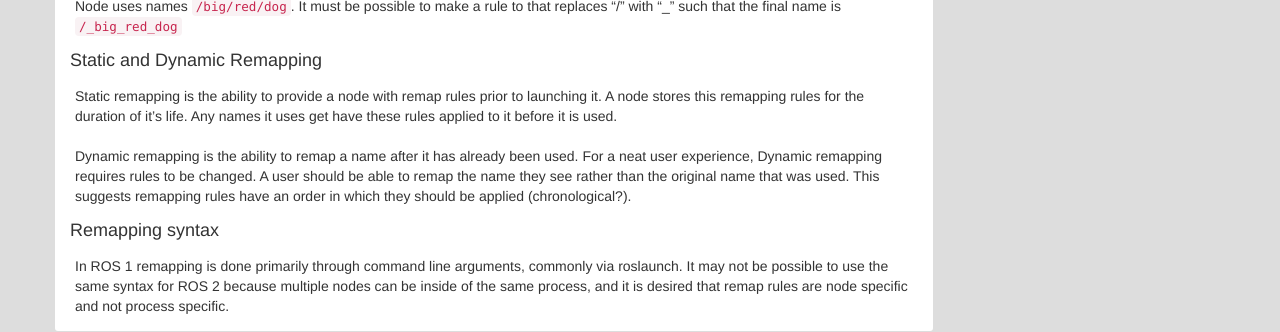
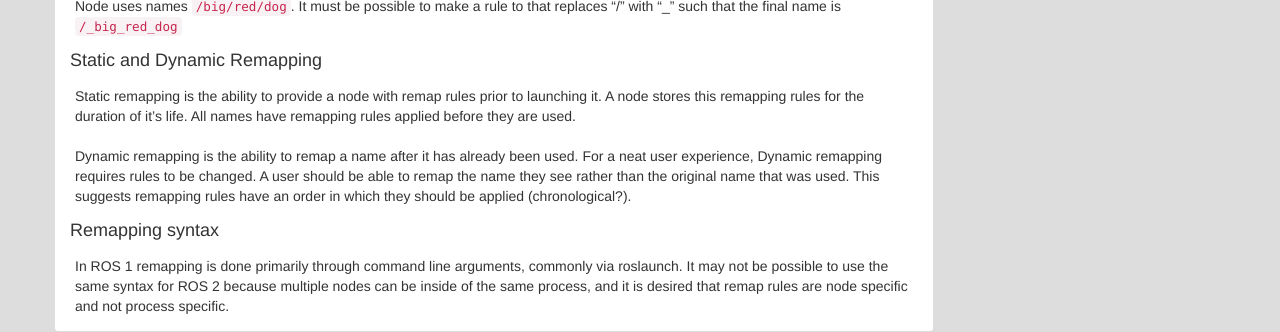
Before and after one commit to ros2/design, a Jekyll site: the page built from articles/remapping.md, in a window 1280 px wide and 900 px high, scrolled down 1018 px. Shown: the part 478-810 px from the top of the window. Built offline with Jekyll 4.4.1, drawn with Linux system fonts in a browser that asks for light colours; nearby versions of some CDN libraries; our own code applies the rules of GitHub Pages for plain Markdown files.

Commit message:
Nonsensical sentence fixed

```diff
--- a/articles/remapping.md
+++ b/articles/remapping.md
@@ -88,7 +88,7 @@
 #### Static and Dynamic Remapping
 Static remapping is the ability to provide a node with remap rules prior to launching it.
 A node stores this remapping rules for the duration of it's life.
-Any names it uses get have these rules applied to it before it is used.
+All names have remapping rules applied before they are used.
 
 Dynamic remapping is the ability to remap a name after it has already been used.
 For a neat user experience, Dynamic remapping requires rules to be changed.
```
